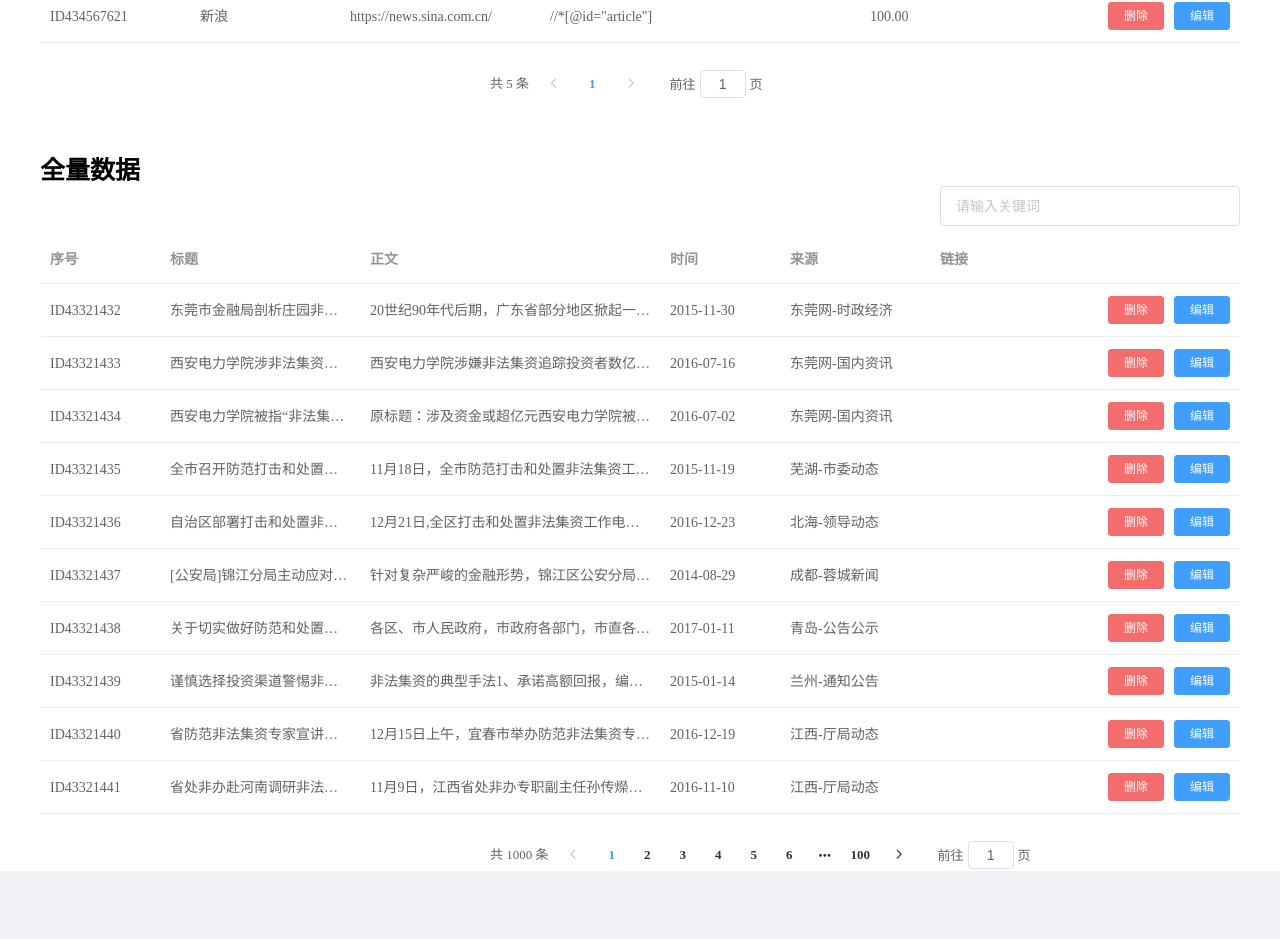
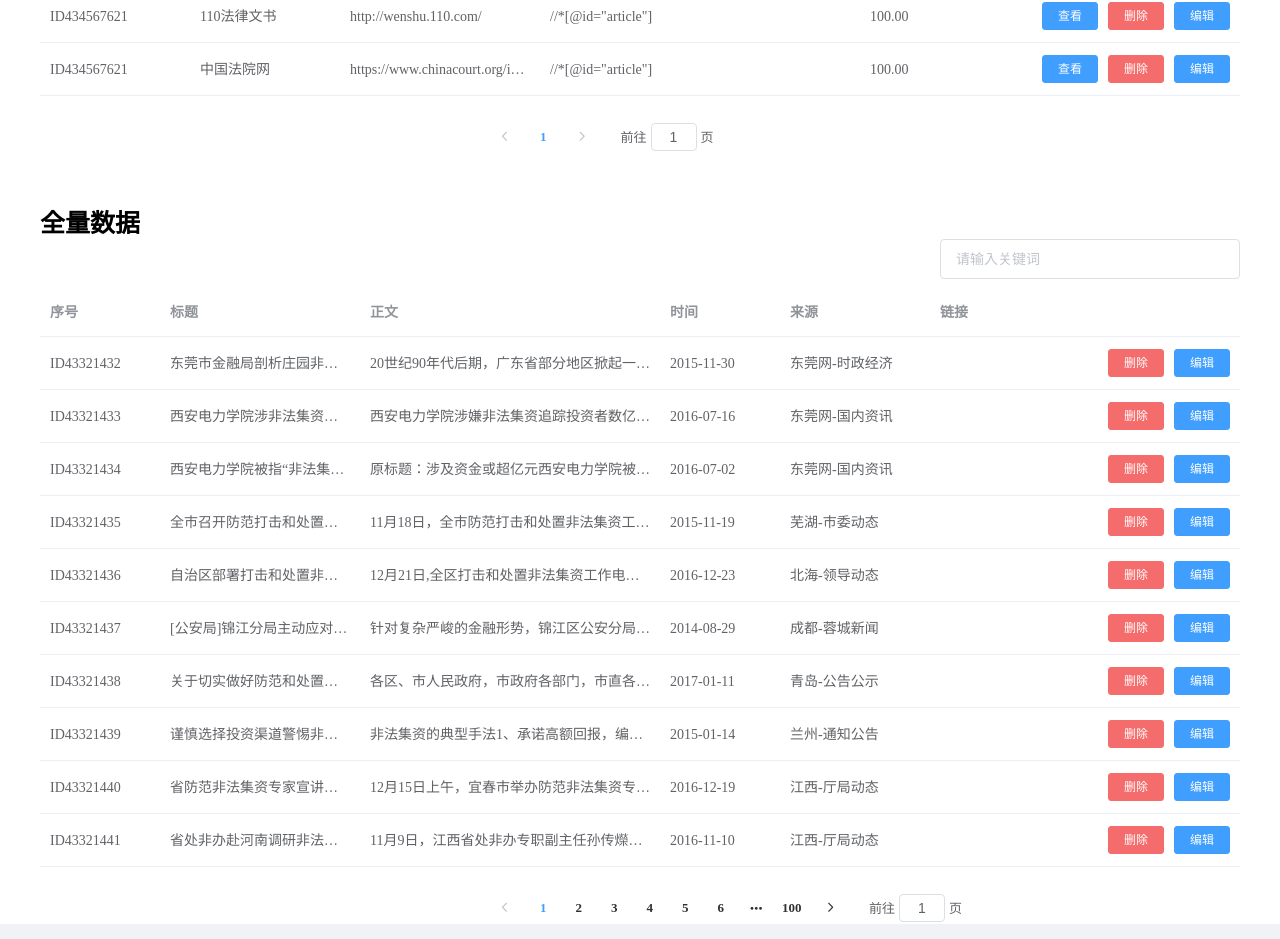
Before and after one commit to Tshirt-hfk/ccbps, a Vue app: page /gatheringcenter in a window 1280 px wide. Shown: the part 1239-2178 px from the top of the page. Before the commit the page ends 2125 px from the top, so only its background shows below. Built offline with nearby package versions, Linux system fonts and the light colour scheme.

Commit message:
数据源设置（xpath没弄）

```diff
--- a/src/views/gatheringCenter.vue
+++ b/src/views/gatheringCenter.vue
@@ -35,11 +35,12 @@
             <el-table-column prop="xpath" label="xpath" width="320" show-overflow-tooltip>
               <template slot-scope="scope">{{ scope.row.xpath}}</template>
             </el-table-column>
-            <el-table-column prop="weight" label="权重" width="200" show-overflow-tooltip>
+            <el-table-column prop="weight" label="权重" width="100" show-overflow-tooltip>
               <template slot-scope="scope">{{ scope.row.weight}}</template>
             </el-table-column>
             <el-table-column align="right">
               <template slot-scope="scope">
+                 <el-button size="mini" type="primary" @click="toAddress(scope.row.address)">查看</el-button>
                 <el-button size="mini" type="danger" @click="deleteSource(scope.row.id)">删除</el-button>
                 <el-button
                   size="mini"
@@ -54,7 +55,7 @@
               @current-change="handleSourceCurrentChange"
               :current-page="sourceCurrentPage"
               :page-size="sourcePagesize"
-              layout="total, prev, pager, next, jumper"
+              layout="prev, pager, next, jumper"
               :total="sourceTableData.length"
               style="width: 300px; max-width: 550px;margin: 0 auto"
             ></el-pagination>
@@ -102,9 +103,9 @@
               @current-change="handleAllCurrentChange"
               :current-page="allCurrentPage"
               :page-size="allPagesize"
-              layout="total, prev, pager, next, jumper"
+              layout="prev, pager, next, jumper"
               :total="allTableData.length"
-              style="width: 300px; max-width: 550px;margin: 0 auto"
+              style="width: 300px; margin: 0 auto"
             ></el-pagination>
           </div>
         </div>
@@ -337,6 +338,22 @@ export default {
       });
       this.allDisplayData = this.allTableData.slice(0, this.allPagesize);
     },
+    toAddress(address){
+      this.$confirm("此操作跳到外部网站, 是否继续?", "提示", {
+        confirmButtonText: "确定",
+        cancelButtonText: "取消",
+        type: "warning"
+      })
+        .then(() => {
+          window.open(address)
+        })
+        .catch(() => {
+          this.$message({
+            type: "info",
+            message: "已取消"
+          });
+        });
+    },
     deleteSource(id) {
       this.$confirm("此操作将永久删除该数据源, 是否继续?", "提示", {
         confirmButtonText: "确定",
```
Also changed, not shown: src/data/gatheringCenterData.js.
